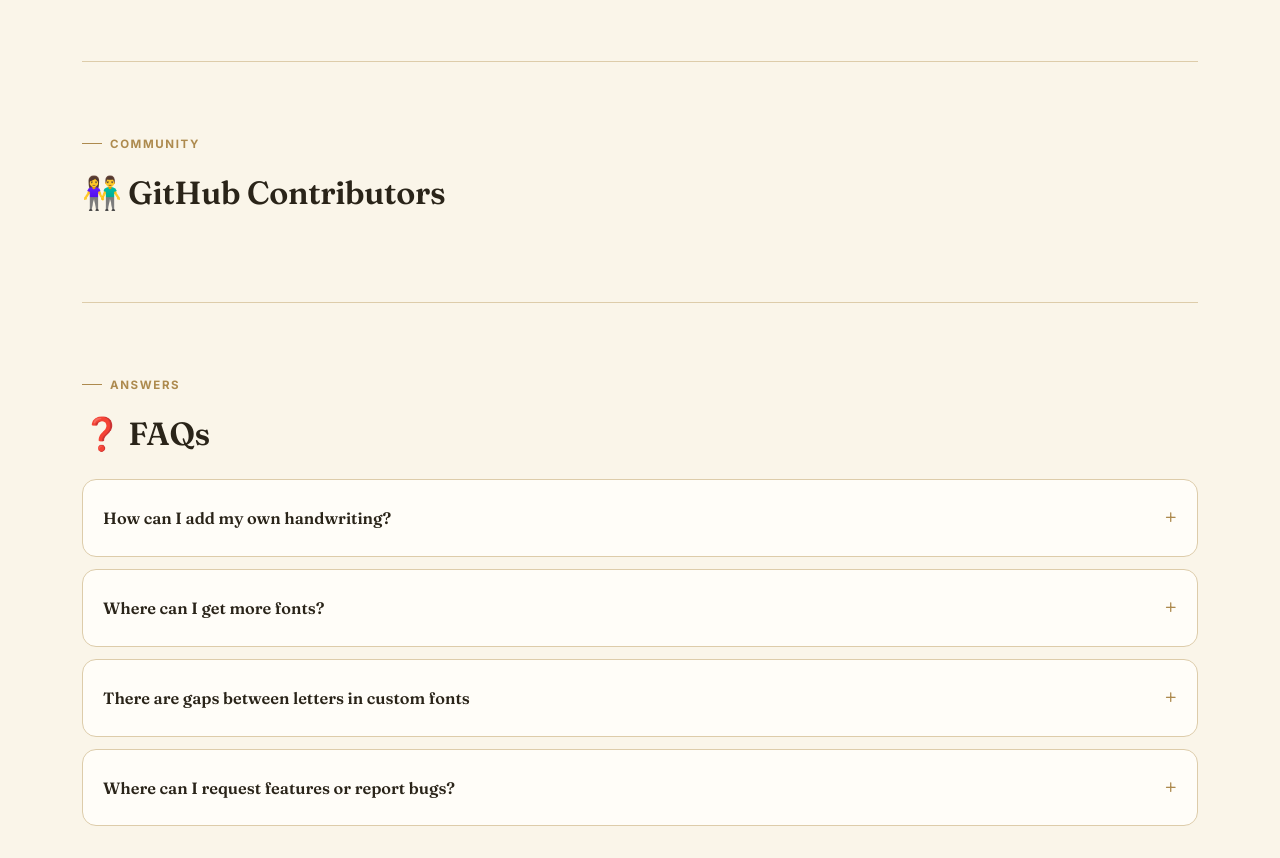
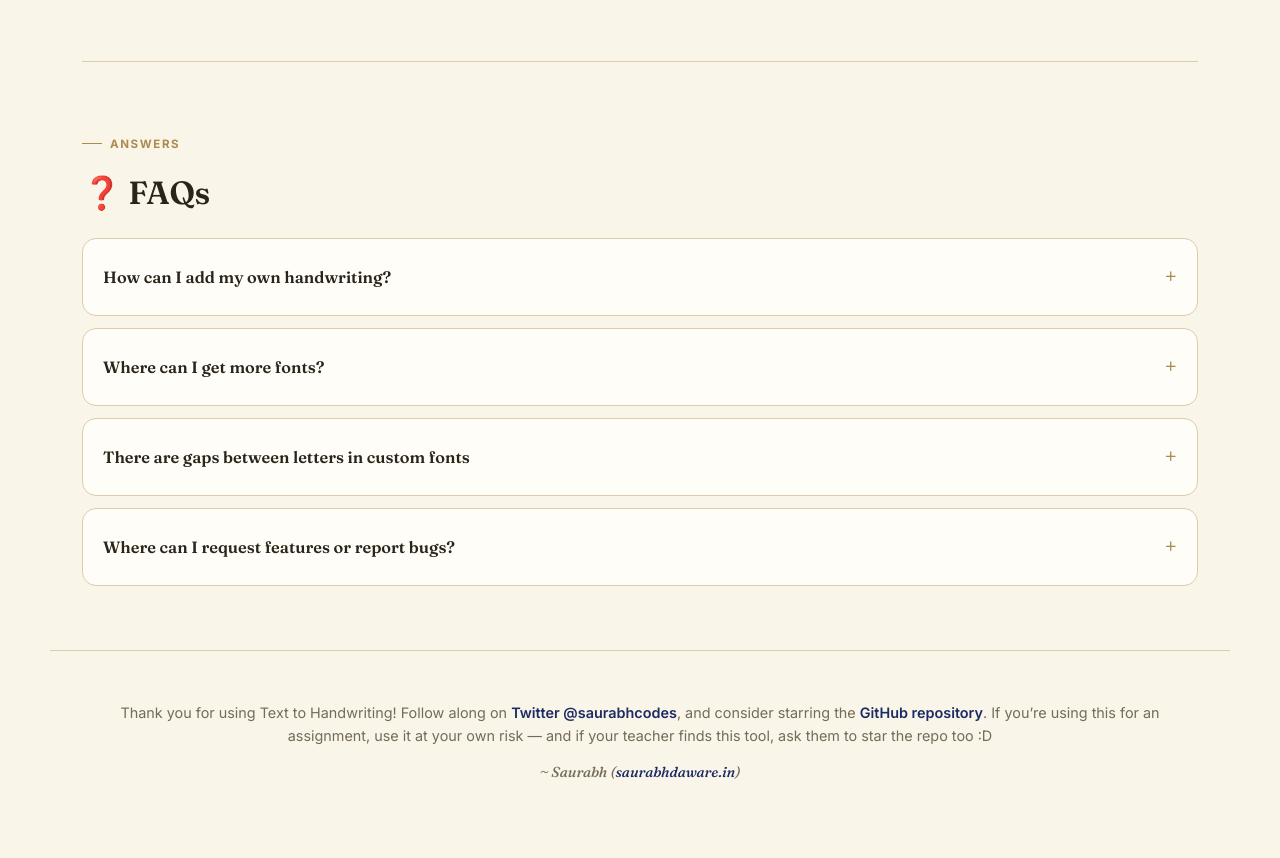
Before and after one commit to KumarrPrashant/Text-to-handwriting-generator, a website with bundled scripts: page index.html in a window 1280 px wide. Shown: the part 2820-3678 px from the top of the page. Built offline with nearby package versions, Linux system fonts and the light colour scheme; no server answers; a web font is replaced by a local one.

Commit message:
updated index.html file

```diff
--- a/index.html
+++ b/index.html
@@ -550,14 +550,6 @@
         </div>
       </section>
 
-      <section id="github-contributors" class="info-section">
-        <div class="pane-heading">
-          <span class="eyebrow">Community</span>
-          <h2>👫 GitHub Contributors</h2>
-        </div>
-        <div class="project-contributors" id="project-contributors"></div>
-      </section>
-
       <section id="faq" class="info-section">
         <div class="pane-heading">
           <span class="eyebrow">Answers</span>
```
